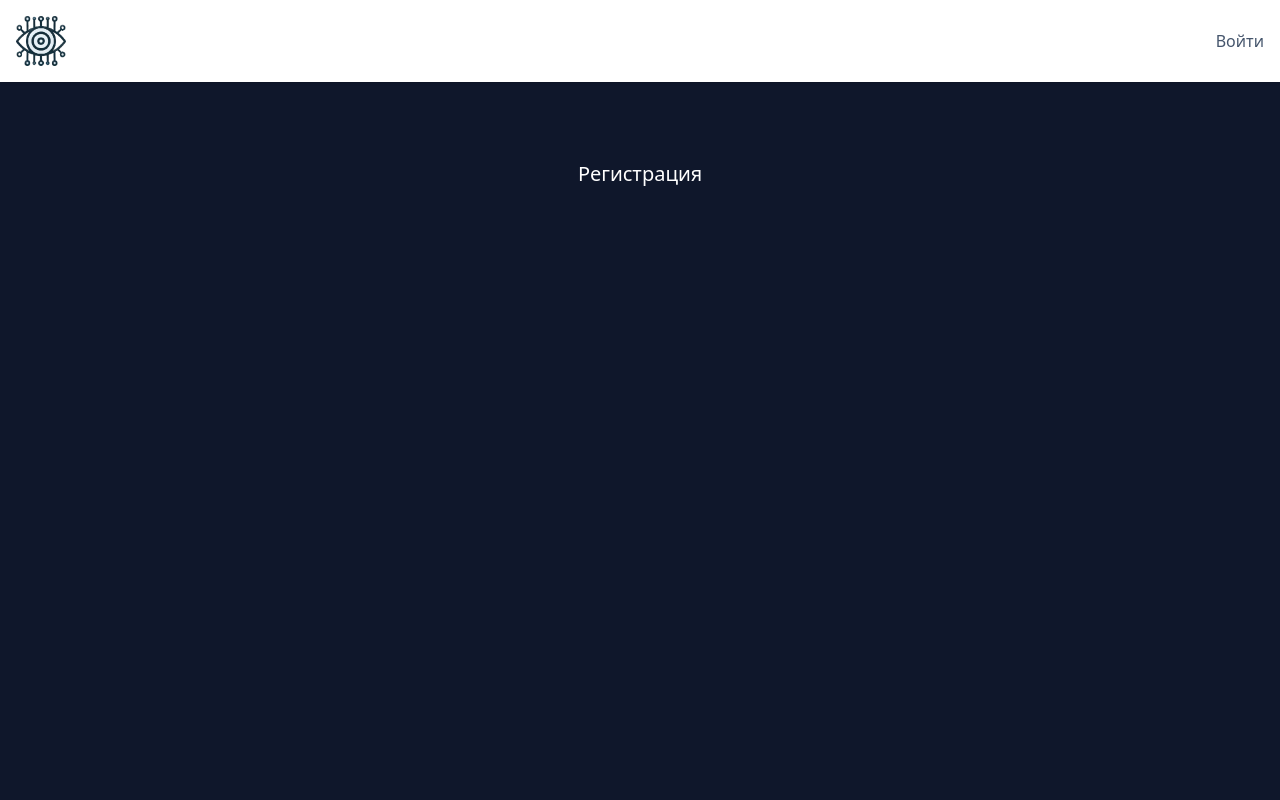
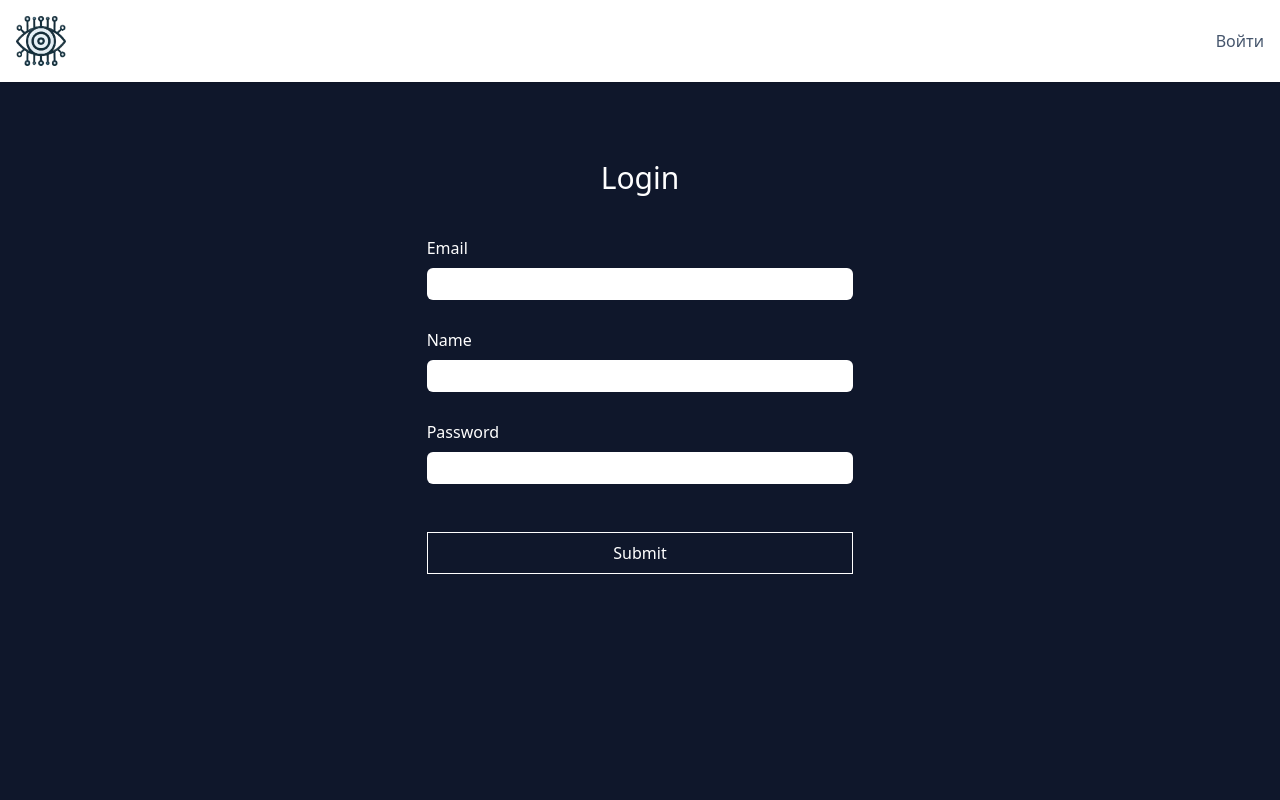
Before and after one commit to CoderAkan/SafeEyesWeb, a React (Vite) app in the folder client/: page /auth in a window 1280 px wide. Shown: the top 800 px of the page. Built offline with nearby package versions, Linux system fonts and the light colour scheme.

Commit message:
Added login form, but didn't connect with back yet

```diff
--- a/client/package.json
+++ b/client/package.json
@@ -14,11 +14,13 @@
     "lucide-react": "^0.511.0",
     "react": "^19.0.0",
     "react-dom": "^19.0.0",
+    "react-hook-form": "^7.56.4",
     "react-icons": "^5.5.0",
     "tailwindcss": "^4.0.9"
   },
   "devDependencies": {
     "@eslint/js": "^9.21.0",
+    "@hookform/devtools": "^4.4.0",
     "@types/react": "^19.0.10",
     "@types/react-dom": "^19.0.4",
     "@vitejs/plugin-react": "^4.3.4",
--- a/client/src/pages/AuthPage.tsx
+++ b/client/src/pages/AuthPage.tsx
@@ -1,14 +1,78 @@
-import {FC, useState} from 'react'
+import { FC, useState } from 'react'
+import { useForm } from 'react-hook-form'
+import { DevTool } from '@hookform/devtools'
+import { LoginFormData } from '../types';
 
 const AuthPage: FC = () => {
   const [isLogin, setIsLogin] = useState<boolean>(false);
 
+  const form = useForm<LoginFormData>();
+  const { register, control, handleSubmit, formState } = form;
+  const { errors } = formState;
+
+  const onSubmit = (data: LoginFormData) => {
+    console.log("Form is submitted", data)
+  }
+
+
   return (
     <div className='mt-40 flex flex-col items-center justify-center bg-slate-900 text-white'>
-      <h1 className='text-center text-xl mb-10'>{isLogin ? "Войти" : "Регистрация"}</h1>
-      <form className='flex w-1/3 flex-col mx-auto gap-5'>
-        <input type="text" className='' placeholder=''/>
+      <h1 className='text-center text-3xl mb-10'>{"Login"}</h1>
+      <form className='flex w-1/3 flex-col mx-auto' onSubmit={handleSubmit(onSubmit)} noValidate>
+        <div className='flex flex-col gap-y-2'>
+          <label htmlFor="email">Email</label>
+          <input
+            type="email"
+            id='email'
+            className='bg-white rounded-md text-slate-900 px-2 py-1'
+            {...register("email", {
+              required: {
+                value: true,
+                message: "Email is required"},
+              pattern: {
+                value: /^[a-zA-Z0-9.!#$%&'*+/=?^_`{|}~-]+@[a-zA-Z0-9-]+(?:\.[a-zA-Z0-9-]+)*$/,
+                message: "Invalid email format"
+              }
+            })}
+          />
+        </div>
+        <p className='text-red-500 mt-2 mb-5'>{errors.email?.message}</p>
+
+        <div className='flex flex-col gap-y-2'>
+          <label htmlFor="name">Name</label>
+          <input
+            type="text"
+            id='name'
+            className='bg-white rounded-md text-slate-900 px-2 py-1'
+            {...register("name", {
+              required: {
+                value: true,
+                message: "Name is required"
+              }
+            })}
+          />
+        </div>
+        <p className='text-red-500 mt-2 mb-5'>{errors.name?.message}</p>
+
+        <div className='flex flex-col gap-y-2'>
+          <label htmlFor="password">Password</label>
+          <input
+            type="password"
+            id='password'
+            className='bg-white rounded-md text-slate-900 px-2 py-1'
+            {...register("password", {
+              required: {
+                value: true,
+                message: "Password is required"
+              }
+            })}
+          />
+        </div>
+        <p className='text-red-500 mt-2 mb-5'>{errors.password?.message}</p>
+
+        <button className='mt-5 border-white border-1 px-2 py-2 hover:bg-white hover:text-slate-900'>Submit</button>
       </form>
+      <DevTool control={control} />
     </div>
   )
 }
--- /dev/null
+++ b/client/src/types.ts
@@ -0,0 +1,5 @@
+export type LoginFormData = {
+    email: string,
+    name: string,
+    password: string
+}
```
Also changed, not shown: 1 other file (tests, documents, lock files or other folders).
